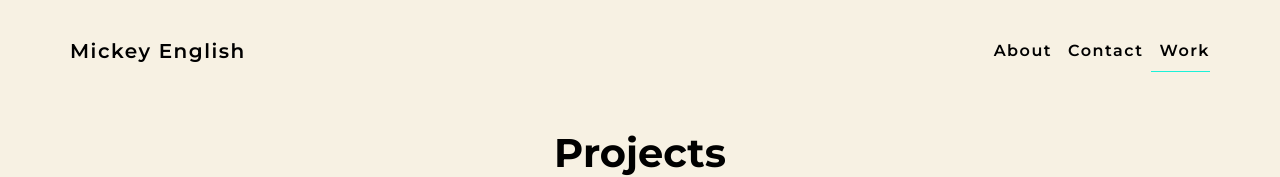
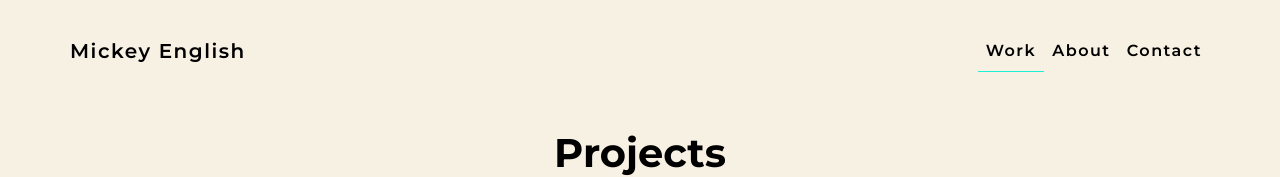
Before and after one commit to mickeylfc/React-portfolio, a React (Create React App) app: page /work in a window 1280 px wide. Shown: the top 177 px of the page. Built offline with nearby package versions, Linux system fonts and the light colour scheme.

Commit message:
changed header text

```diff
--- a/src/components/home/header.js
+++ b/src/components/home/header.js
@@ -14,7 +14,7 @@ const Header = () => {
           some fun projects to work on. I have a strong passion for web
           development mainly with Ruby on Rails for the back-end and React for
           the front-end. I recently gained a first-class degree and I am now
-          actively looking for junior developer oppertunities.{" "}
+          actively looking for junior developer opportunities.{" "}
         </p>
         <Link className="portfolio-btn" to="/work">
           <button className="btn btn-portfolio">PORTFOLIO</button>
--- a/src/components/navbar.js
+++ b/src/components/navbar.js
@@ -44,6 +44,17 @@ class CustomNavbar extends React.Component {
           <NavbarToggler onClick={this.toggle} />
           <Collapse isOpen={this.state.isOpen} navbar>
             <Nav className="ml-auto" navbar>
+              <UncontrolledDropdown nav inNavbar>
+                <NavLink
+                  className={this.props.workNavBorder}
+                  active
+                  tag={Link}
+                  to="/work"
+                  style={{ color: this.props.color }}
+                >
+                  Work
+                </NavLink>
+              </UncontrolledDropdown>
               <NavItem>
                 <NavLink
                   className={this.props.aboutNavBorder}
@@ -72,17 +83,6 @@ class CustomNavbar extends React.Component {
                   Contact
                 </NavLink>
               </NavItem>
-              <UncontrolledDropdown nav inNavbar>
-                <NavLink
-                  className={this.props.workNavBorder}
-                  active
-                  tag={Link}
-                  to="/work"
-                  style={{ color: this.props.color, paddingRight: "0" }}
-                >
-                  Work
-                </NavLink>
-              </UncontrolledDropdown>
             </Nav>
           </Collapse>
         </Navbar>
--- a/src/components/work/ProjectModal.js
+++ b/src/components/work/ProjectModal.js
@@ -66,6 +66,12 @@ const ProjectModal = props => {
                 </Button>
               </a>
 
+              <a href={props.github} target="_blank">
+                <Button className="visit-site-button" color="primary">
+                  Github
+                </Button>
+              </a>
+
               <Button
                 className="cancel-site-button"
                 color="secondary"
--- a/src/components/work/work.js
+++ b/src/components/work/work.js
@@ -124,6 +124,7 @@ class Work extends React.Component {
                   projectDate="June 2017"
                   ProjectTech="HTML, SASS, Ruby on Rails, Heroku, AWS"
                   url="http://www.techworldlifestyle.com"
+                  github=""
                 />
 
                 <Boxes
@@ -173,6 +174,7 @@ class Work extends React.Component {
                   login="To login as a guest, use the following"
                   username="Username = u1438760@uel.ac.uk"
                   password="Password = password"
+                  github="https://github.com/mickeylfc/final_project_v2"
                 />
                 <Boxes
                   isOpen={this.state.modal3}
@@ -191,9 +193,12 @@ class Work extends React.Component {
                   feature1="React"
                   feature2="JSON"
                   feature3="Webpack"
+                  feauture4="Contact form text message alerts with Twillio"
                   projectName="Personal Portfolio"
                   projectDate="June 2018"
-                  projectTech="JavaScript, React, Webpack, NPM, PostgreSQL"
+                  projectTech="JavaScript, React, Webpack, NPM, PostgreSQL, React ContextAPI"
+                  github="https://github.com/mickeylfc/React-portfolio/tree/master"
+
                 />
                 <Boxes
                   toggleModal={this.toggleModal4}
@@ -238,6 +243,7 @@ class Work extends React.Component {
                   login="To login as a guest, use the following"
                   username="Username = guest"
                   password="Password = password"
+                  github=""
                 />
                 <Boxes
                   toggleModal={this.toggleModal6}
```
